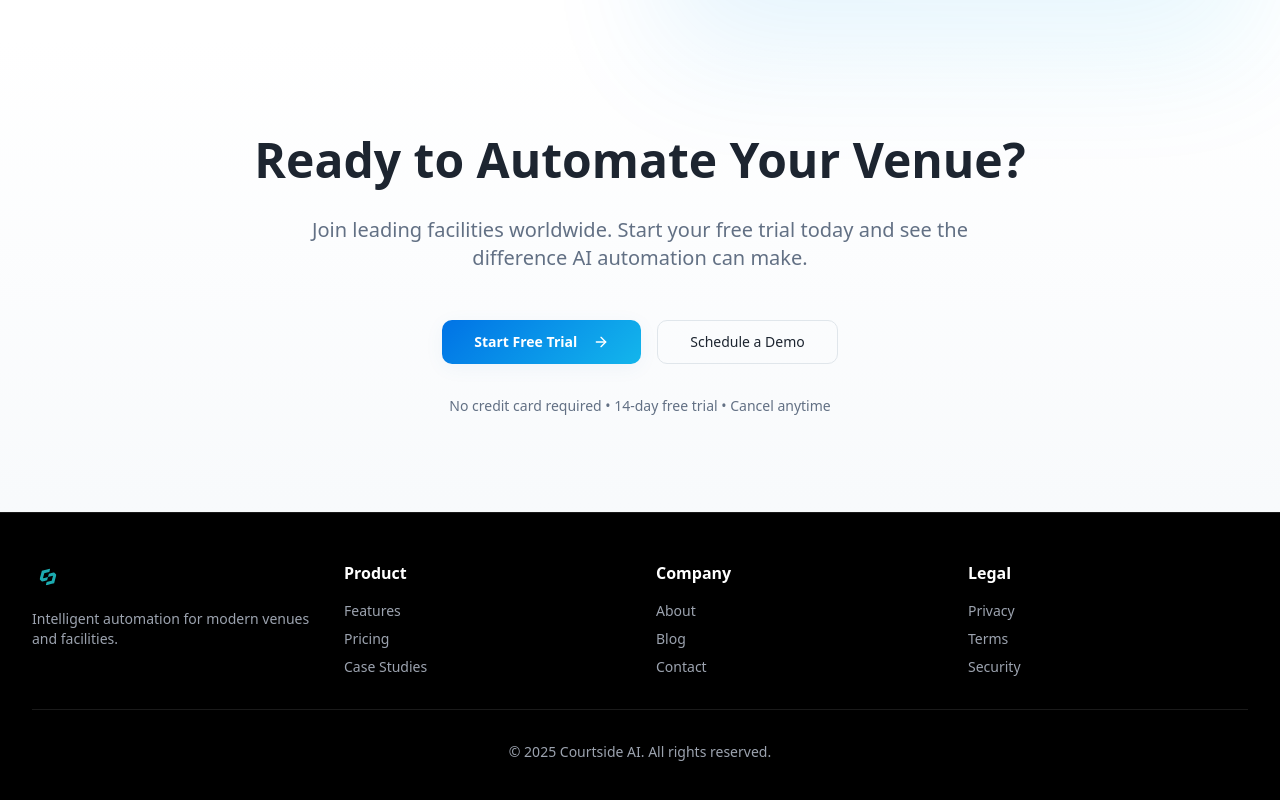
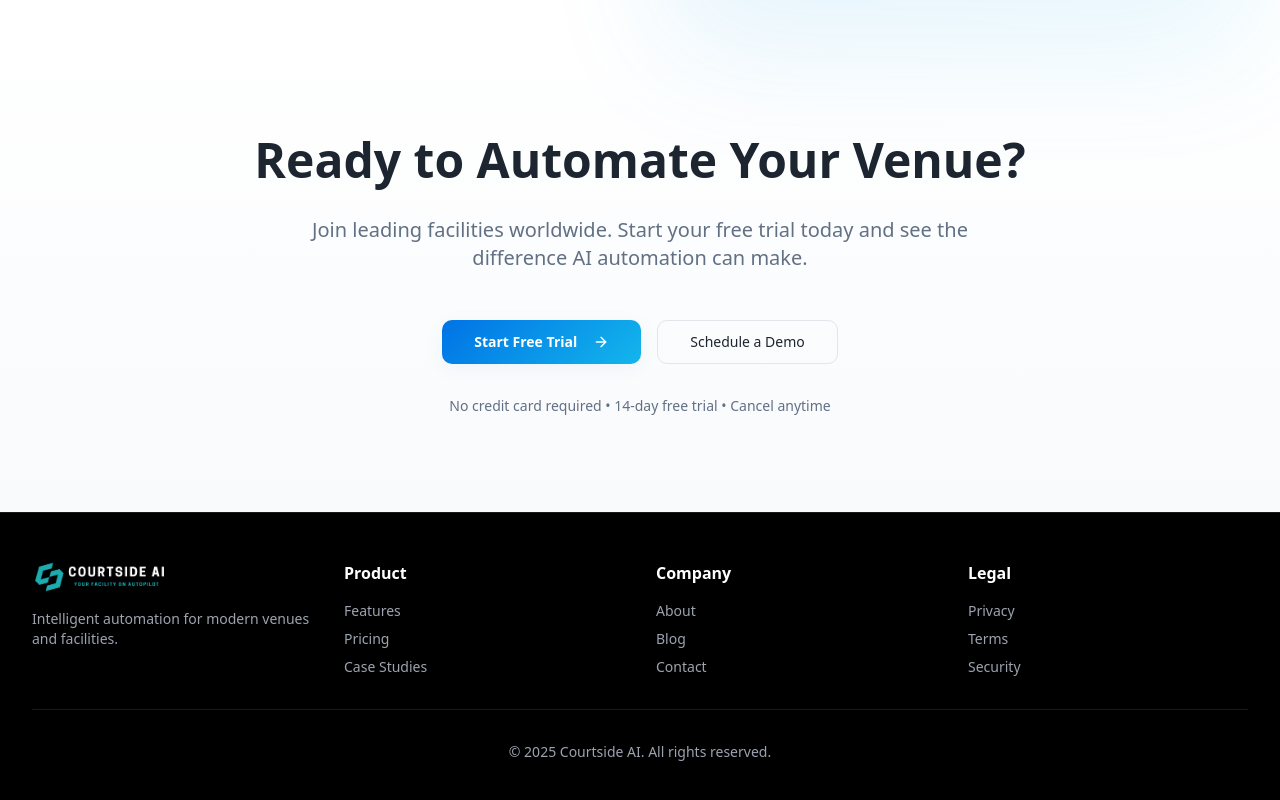
Before and after one commit to courtsideai/courtside-ai-landing, a React (Vite) app: page / in a window 1280 px wide. Shown: the part 2093-2893 px from the top of the page. Built offline with nearby package versions, Linux system fonts and the light colour scheme; the HTML template or start-up script is replaced by a standard one.

Commit message:
Visual edit in Lovable
Edited UI in Lovable

```diff
--- a/src/components/Footer.tsx
+++ b/src/components/Footer.tsx
@@ -1,13 +1,11 @@
 import logo from "@/assets/courtside-logo-horizontal.svg";
-
 const Footer = () => {
-  return (
-    <footer className="border-t border-white/10 bg-black">
+  return <footer className="border-t border-white/10 bg-black">
       <div className="container mx-auto px-4 sm:px-6 lg:px-8 py-12">
         <div className="grid grid-cols-2 md:grid-cols-4 gap-8 mb-8">
           <div className="col-span-2 md:col-span-1">
             <div className="mb-4">
-              <img src={logo} alt="Courtside AI" className="h-8" />
+              <img alt="Courtside AI" className="h-8" src="/lovable-uploads/aef6f963-0b6d-481b-bc94-2a5efd80b3c2.png" />
             </div>
             <p className="text-sm text-gray-400">
               Intelligent automation for modern venues and facilities.
@@ -48,8 +46,6 @@ const Footer = () => {
           </p>
         </div>
       </div>
-    </footer>
-  );
+    </footer>;
 };
-
 export default Footer;
```
Also changed, not shown: public/lovable-uploads/aef6f963-0b6d-481b-bc94-2a5efd80b3c2.png (added).
